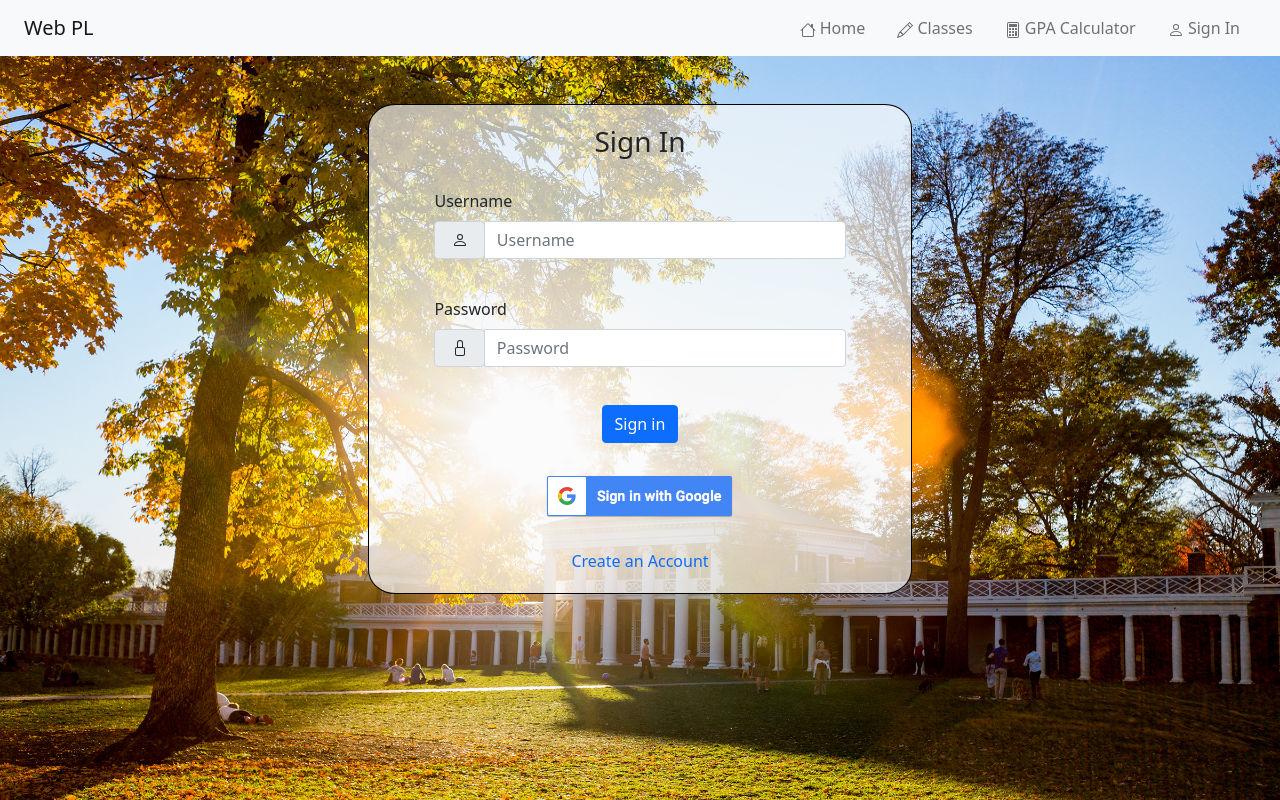
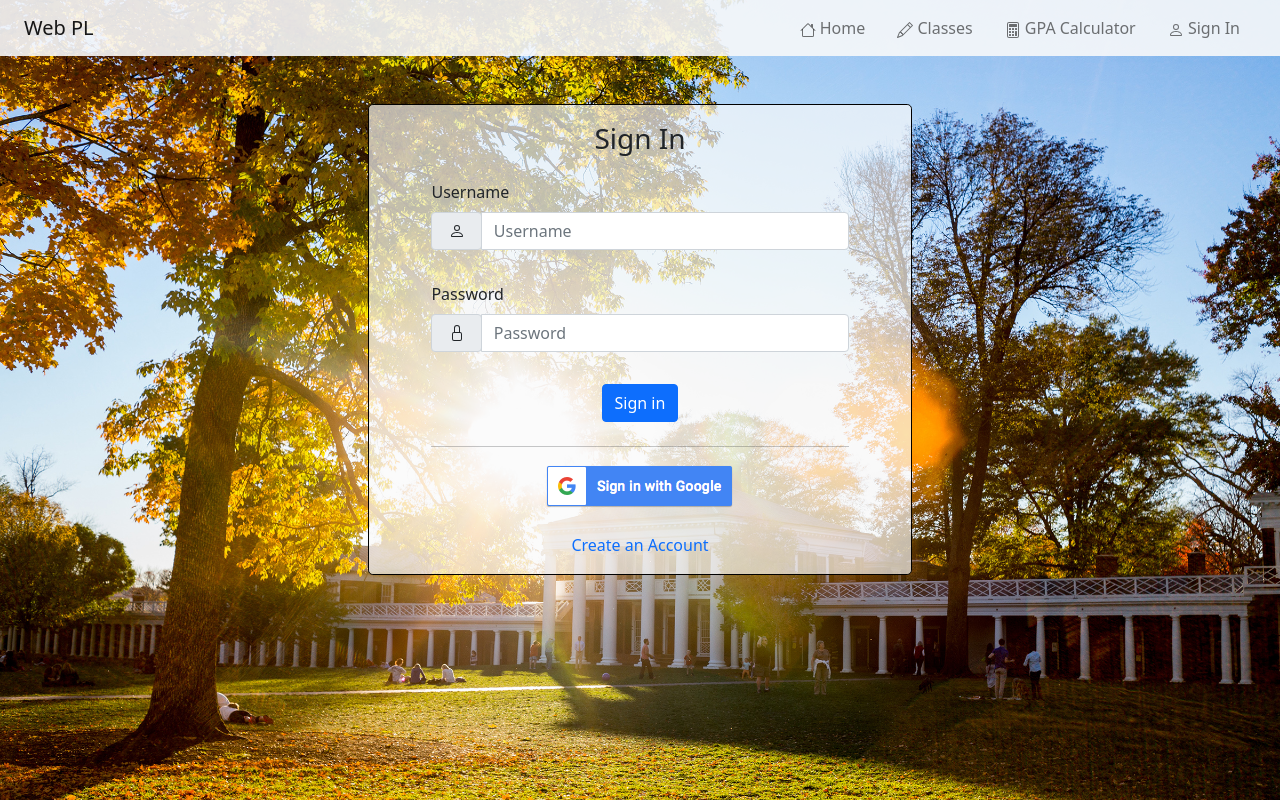
Before and after one commit to tew4fs/WebPLProject, a PHP site: page /login/index.html in a window 1280 px wide. Run offline with PHP 8.4, Linux system fonts and the light colour scheme.

Commit message:
slight display changes

```diff
--- a/login/index.html
+++ b/login/index.html
@@ -13,7 +13,7 @@
 
         <header class="row">
           <div class="col-12">
-            <nav class="navbar navbar-expand-lg navbar-light bg-light">
+            <nav class="navbar navbar-expand-lg navbar-light">
                 <div class="container-fluid">
                   <a class="navbar-brand" href="#">Web PL</a>
                   <button class="navbar-toggler" type="button" data-bs-toggle="collapse" data-bs-target="#navbarSupportedContent" aria-controls="navbarSupportedContent" aria-expanded="false" aria-label="Toggle navigation">
@@ -64,7 +64,7 @@
 
         <section>
           <form class="row">
-            <div class="col-md-5 mx-auto my-5 login-container">
+            <div class="col-lg-5 col-md-7 col-sm-10 mx-auto my-5 login-container rounded-3">
               <h3 class="col-md-10 mx-auto signin">Sign In</h3>
               <div class="col-md-10 mx-auto">
                 <label class="form-label" for="inlineFormInputGroupUsername2">Username</label>
@@ -100,6 +100,7 @@
                 <button type="submit" class="btn btn-primary">Sign in</button>
               </div>
               <div class="col-10 mx-auto signin">
+                <hr class="mt-0"/>
                 <a href="#"><img src="./btn_google_signin_dark_normal_web.png" alt="Sign in with Google"/></a>
               </div>
               <div class="col-10 mx-auto create-account">
--- a/login/login.css
+++ b/login/login.css
@@ -14,12 +14,11 @@ body{
 
 .login-container{
     border: solid 1px black;
-    border-radius: 5%;
     background-color: #fafafaaf;
 }
 
 .login-container > *{
-    padding: 10px;
+    padding: 7px;
     margin: 10px;
 }
 
@@ -31,3 +30,7 @@ body{
 .create-account a{
     text-decoration: none;
 }
+
+nav{
+    background-color: rgba(248,249,250, 0.9);
+}
```
